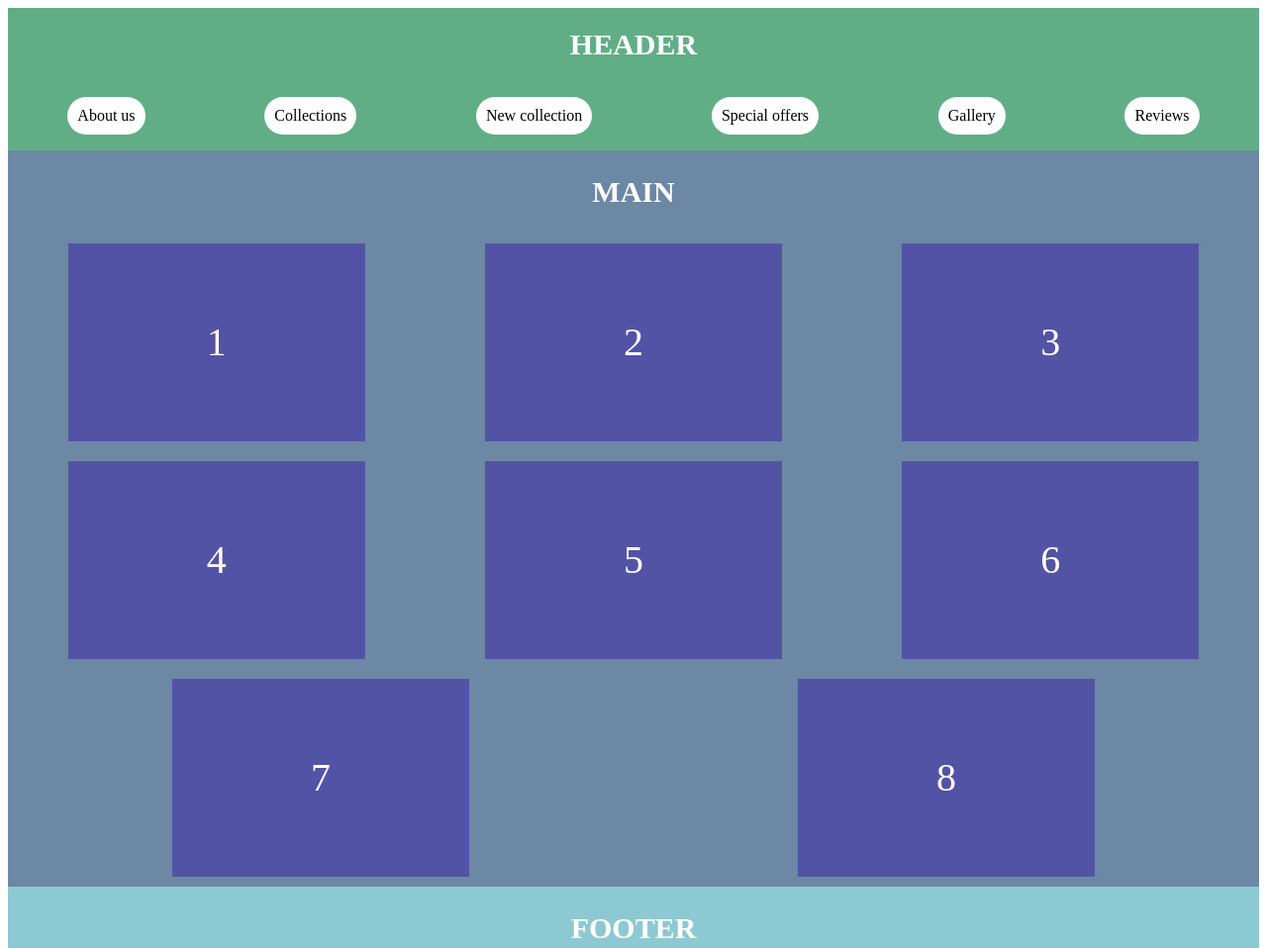
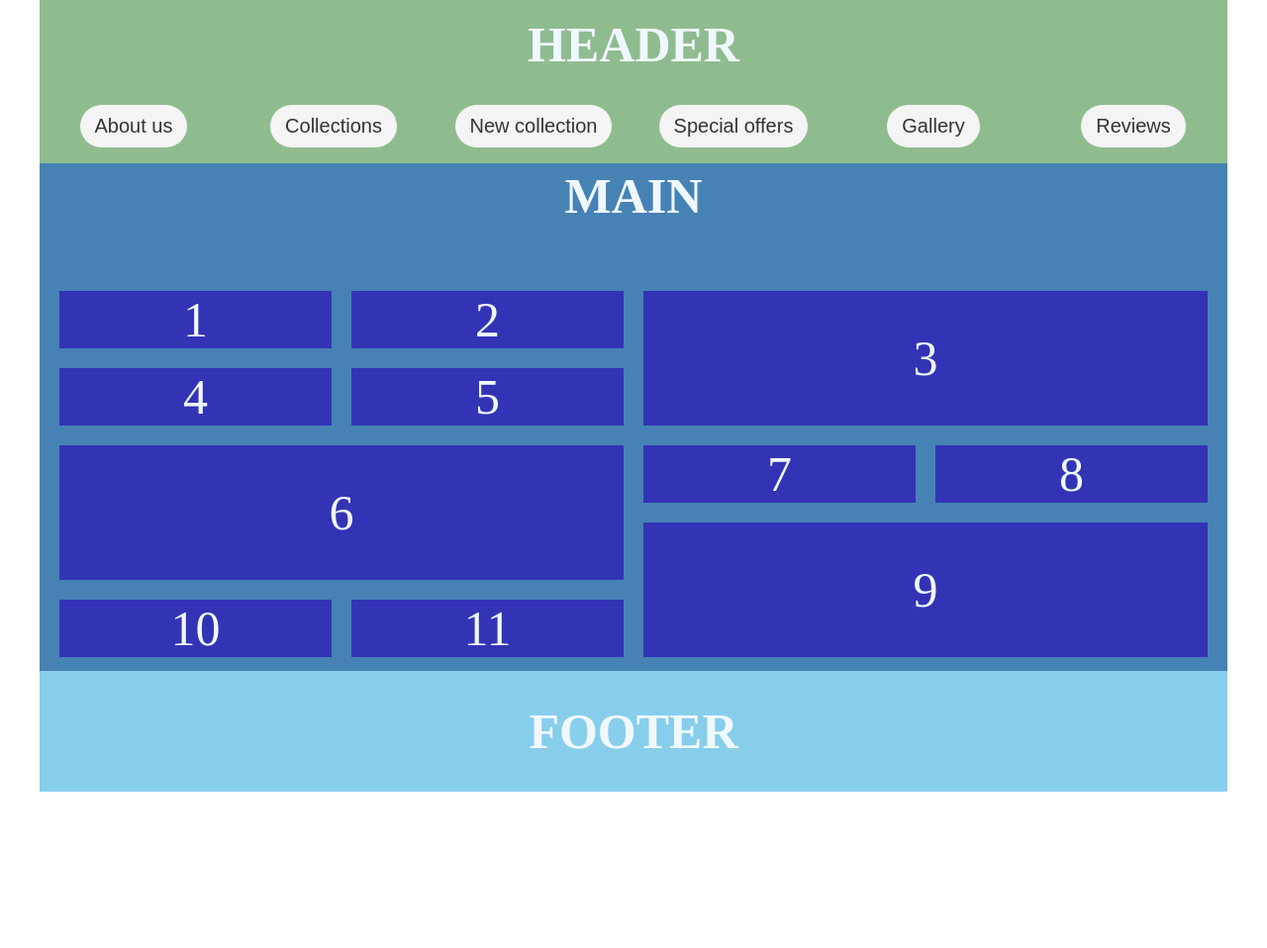
Before and after one commit to dashashaurka/HomeWork, a plain HTML site: page index.html in a window 1280 px wide. Shown: the top 958 px of the page at 99% size. After the commit the page ends 800 px from the top, so only its background shows below. Drawn offline with Linux system fonts and the light colour scheme.

Commit message:
homework8

```diff
--- a/index.html
+++ b/index.html
@@ -1,64 +1,70 @@
 <!DOCTYPE html>
 <html lang="en">
-
   <head>
-    <meta charset="UTF-8">
-    <meta http-equiv="X-UA-Compatible" content="IE=edge">
-    <meta name="viewport" content="width=device-width, initial-scale=1.0">
+    <meta charset="UTF-8" />
+    <meta http-equiv="X-UA-Compatible" content="IE=edge" />
+    <meta name="viewport" content="width=device-width, initial-scale=1.0" />
     <link rel="stylesheet" href="style.css">
-    <title>Flexbox</title>
+    <title>Grid</title>
   </head>
 
   <body>
-    <div class="conteiner">
+    <div class="container">
+      <div class="grid-container">
         <header class="header">
-            <h1 class="title">header</h1>
+          <h1 class="header_title">Header</h1>
 
-            <nav>
-                <ul class="navList">
-                    <li class="NavListItem">About us</li>
+          <nav class="header_nav">
+            <ul class="nav_list">
+              <li class="nav_item">
+                <button class="button">About us</button>
+              </li>
 
-                    <li class="NavListItem">Collections</li>
+              <li class="nav_item">
+                <button class="button">Collections</button>
+              </li>
 
-                    <li class="NavListItem">New collection</li>
+              <li class="nav_item">
+                <button class="button">New collection</button>
+              </li>
 
-                    <li class="NavListItem">Special offers</li>
+              <li class="nav_item">
+                <button class="button">Special offers</button>
+              </li>
 
-                    <li class="NavListItem">Gallery</li>
+              <li class="nav_item">
+                <button class="button">Gallery</button>
+              </li>
 
-                    <li class="NavListItem">Reviews</li>
+              <li class="nav_item">
+                <button class="button">Reviews</button>
+              </li>
             </ul>
           </nav>
         </header>
 
         <main class="main">
-            <h2 class="title">main</h2>
+          <h2 class="main_title">Main</h2>
 
-            <div class="ListSections">
-
-                <div class="ListItemMain">1</div>
-
-                <div class="ListItemMain">2</div>
-
-                <div class="ListItemMain">3</div>
-
-                <div class="ListItemMain">4</div>
-
-                <div class="ListItemMain">5</div>
-
-                <div class="ListItemMain">6</div>
-
-                <div class="ListItemMain">7</div>
-
-                <div class="ListItemMain">8</div>
-            </div>
+          <section class="main_container">
+            <div class="main_item">1</div>
+            <div class="main_item">2</div>
+            <div class="main_item three">3</div>
+            <div class="main_item">4</div>
+            <div class="main_item">5</div>
+            <div class="main_item six">6</div>
+            <div class="main_item">7</div>
+            <div class="main_item">8</div>
+            <div class="main_item nine">9</div>
+            <div class="main_item">10</div>
+            <div class="main_item">11</div>
+          </section>
         </main>
 
         <footer class="footer">
-            <h2 class="title">footer</h2>
+          <h2 class="footer_title">Footer</h2>
         </footer>
-
+      </div>
     </div>
   </body>
-
 </html>
--- a/style.css
+++ b/style.css
@@ -1,69 +1,106 @@
 * {
-    box-sizing: content-box;
-    padding: 0;
+  margin: 0;
+  padding: 0;
+  box-sizing: border-box;
 }
 
-.conteiner {
-    display: flex;
-    flex-direction: column;
-    width: 100%;
+.container {
+  display: grid;
+  justify-items: center;
+}
+
+.grid-container {
+  display: grid;
+  width: 100%;
+  max-width: 1200px;
+  height: 100vh;
 }
 
 .header {
-    background-color: rgb(97, 174, 134);
-    display: flex;
-    flex-direction: column;
+  display: grid;
+  grid-template-rows: 1ft 1ft;
+  background-color: darkseagreen;
+  align-items: center;
 }
 
-.title {
-    text-transform: uppercase;
-    color: white;
-    display: flex;
-    justify-content: center;
-    align-items: center;
-    font-size: 30px;
+.header_title,
+.main_title,
+.footer_title {
+  color: aliceblue;
+  text-align: center;
+  font-size: 50px;
+  text-transform: uppercase;
 }
 
-.navList {
-    display: flex;
-    list-style: none;
-    justify-content: space-around;
-    flex-wrap: wrap;
-
+.nav_list {
+  display: grid;
+  grid-template-columns: repeat(auto-fit, minmax(150px,1fr));
+  justify-items: center;
+  align-items: center;
+  list-style-type: none;
+  gap: 1%;
 }
 
-.NavListItem {
-    border-radius: 30px;
-    background-color: white;
-    padding: 10px;
+.button {
+  font-size: 20px;
+  color: rgb(53, 51, 51);
+  border: none;
+  background-color: rgb(244, 244, 244);
+  padding: 10px 15px;
+  border-radius: 22px;
+}
+
+.button:hover {
+  background-color: rgb(30, 60, 36);
+  color: aliceblue;
 }
 
 .main {
-    display: flex;
-    flex-direction: column;
-    background-color: rgb(108, 136, 164);
+  display: grid;
+  gap: 10%;
+  background-color: steelblue;
+  align-items: center;
 }
 
-.ListSections {
-    display: flex;
-    flex-wrap: wrap;
-    place-content: flex-start center;
-    justify-content: space-around;
+.main_container {
+  display: grid;
+  gap: 20px;
+  grid-template-columns: repeat(4,1fr);
+  grid-template-rows: repeat(5,1fr);
+  padding: 10px 20px 10px 20px;
+  width: 100%;
 }
 
-.ListItemMain {
-    height: 200px;
-    width: 300px;
-    background-color: rgb(83, 83, 166);
-    margin: 10px;
-    color: white;
-    font-size: 40px;
-    display: flex;
-    justify-content: center;
-    align-items: center;
+.main_item {
+  display: grid;
+  align-items: end;
+  justify-items: center;
+  background-color: rgb(51, 51, 182);
+  color: aliceblue;
+  font-size: 50px;
 }
 
+
+.three {
+  grid-row: 1/3;
+  grid-column: 3/5;
+  align-items: center;
+}
+
+.six {
+  grid-row: 3/5;
+  grid-column: 1/3;
+  align-items: center;
+}
+
+.nine {
+  grid-row: 4/6;
+  grid-column: 3/5;
+  align-items: center;
+}
 .footer {
-    background-color: rgb(141, 201, 211);
-    height: 10vh;
+  display: grid;
+  align-items: center;
+  justify-items: center;
+  background-color: skyblue;
 }
```
Lines whose indentation alone changed are shown as unchanged.
